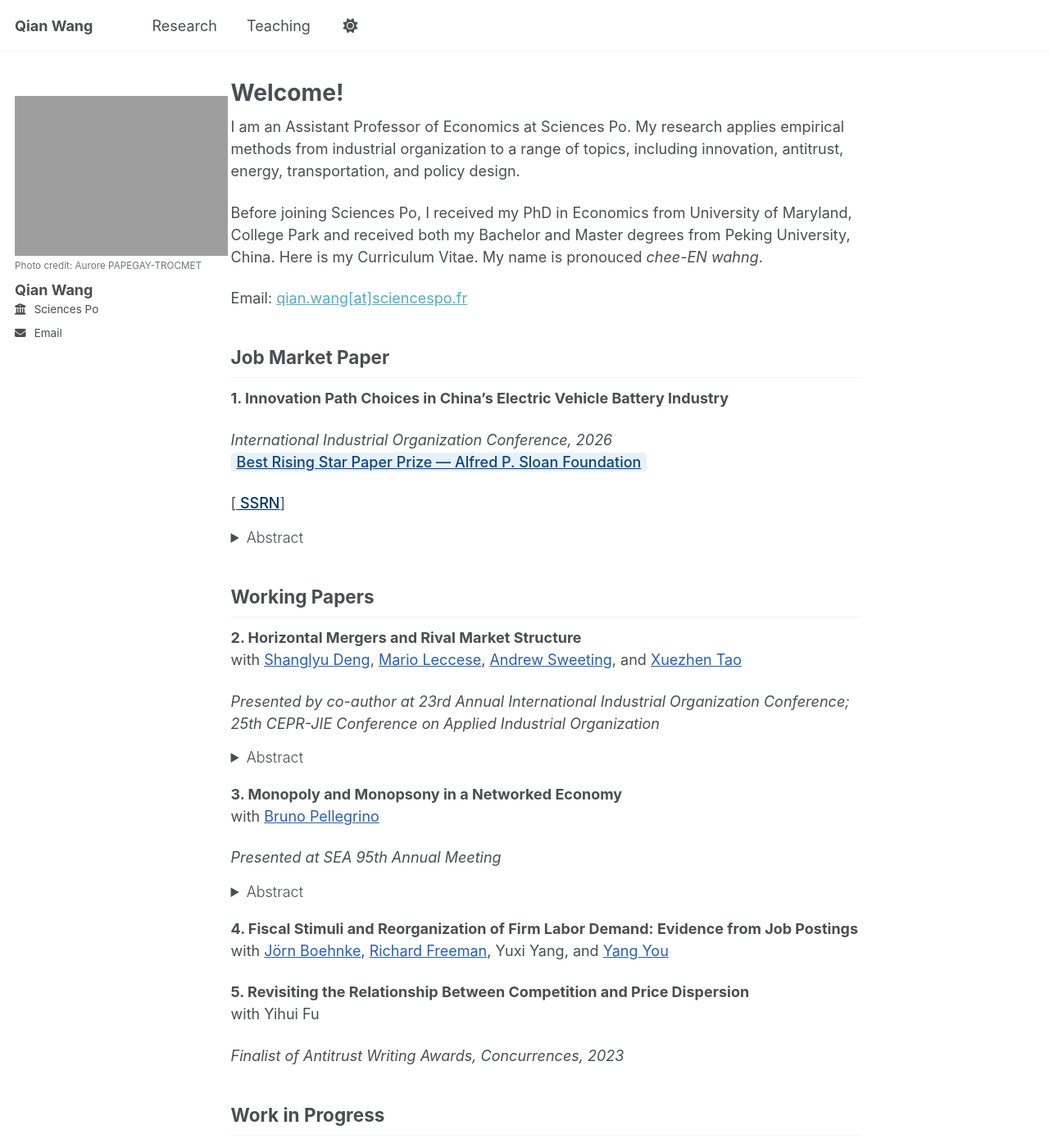
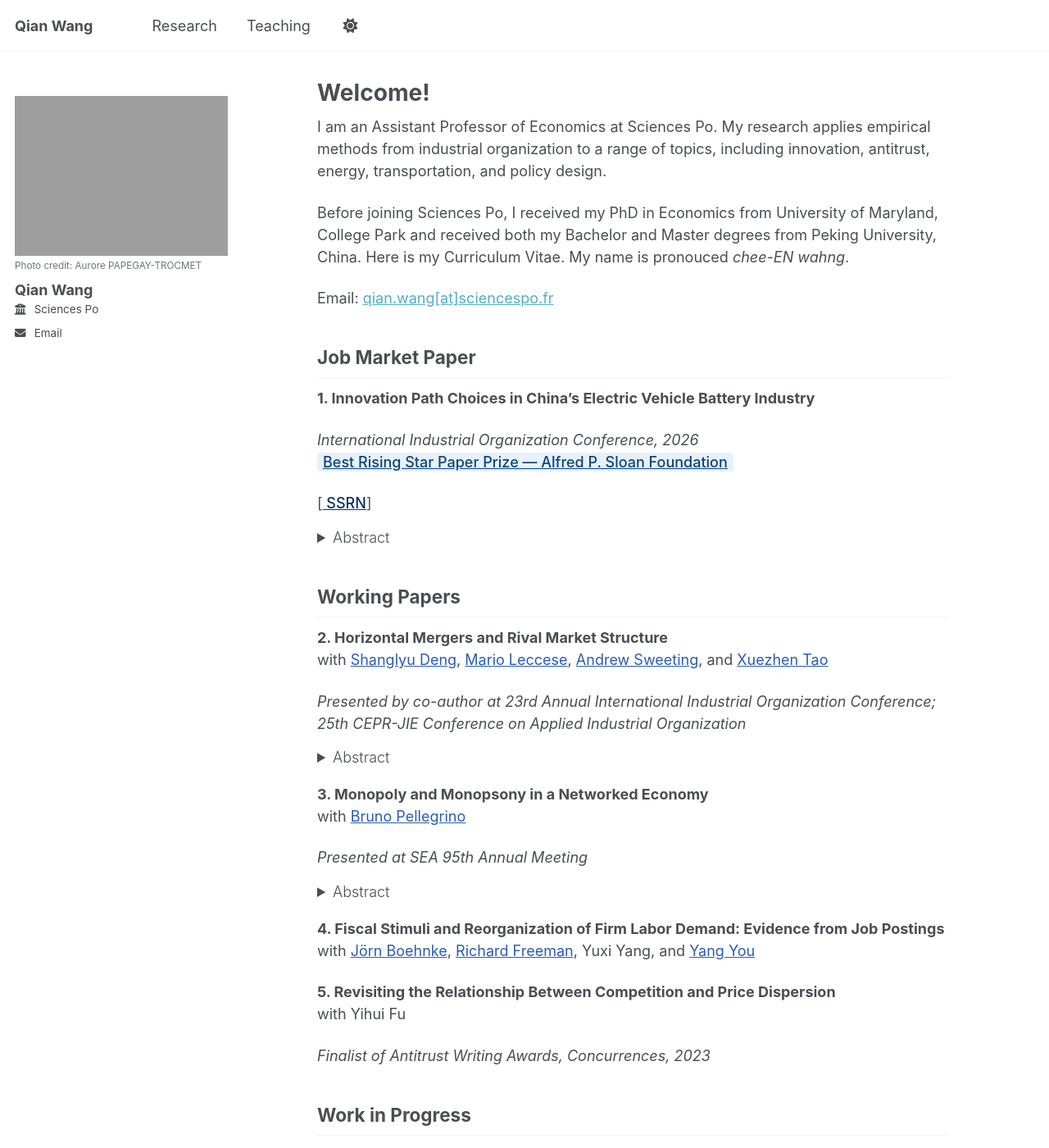
Before and after one commit to qwang819/qwang819.github.io, a Jekyll site: the page built from _pages/about.md, in a window 1280 px wide and 1400 px high. Shown: the whole window at 82% size. Built offline with Jekyll 4.4.1, drawn with Linux system fonts in a browser that asks for light colours; a script that is not in the unit is left out.

Commit message:
Adjust page layout span and suffix values

```diff
--- a/_sass/layout/_page.scss
+++ b/_sass/layout/_page.scss
@@ -18,9 +18,9 @@
 
 .page {
   @include breakpoint($large) {
-    @include span(10 of 12 last);
+    @include span(9 of 12 last);
     @include prefix(0.5 of 12);
-    @include suffix(2 of 12);
+    @include suffix(1 of 12);
   }
 
   .page__inner-wrap {
```
